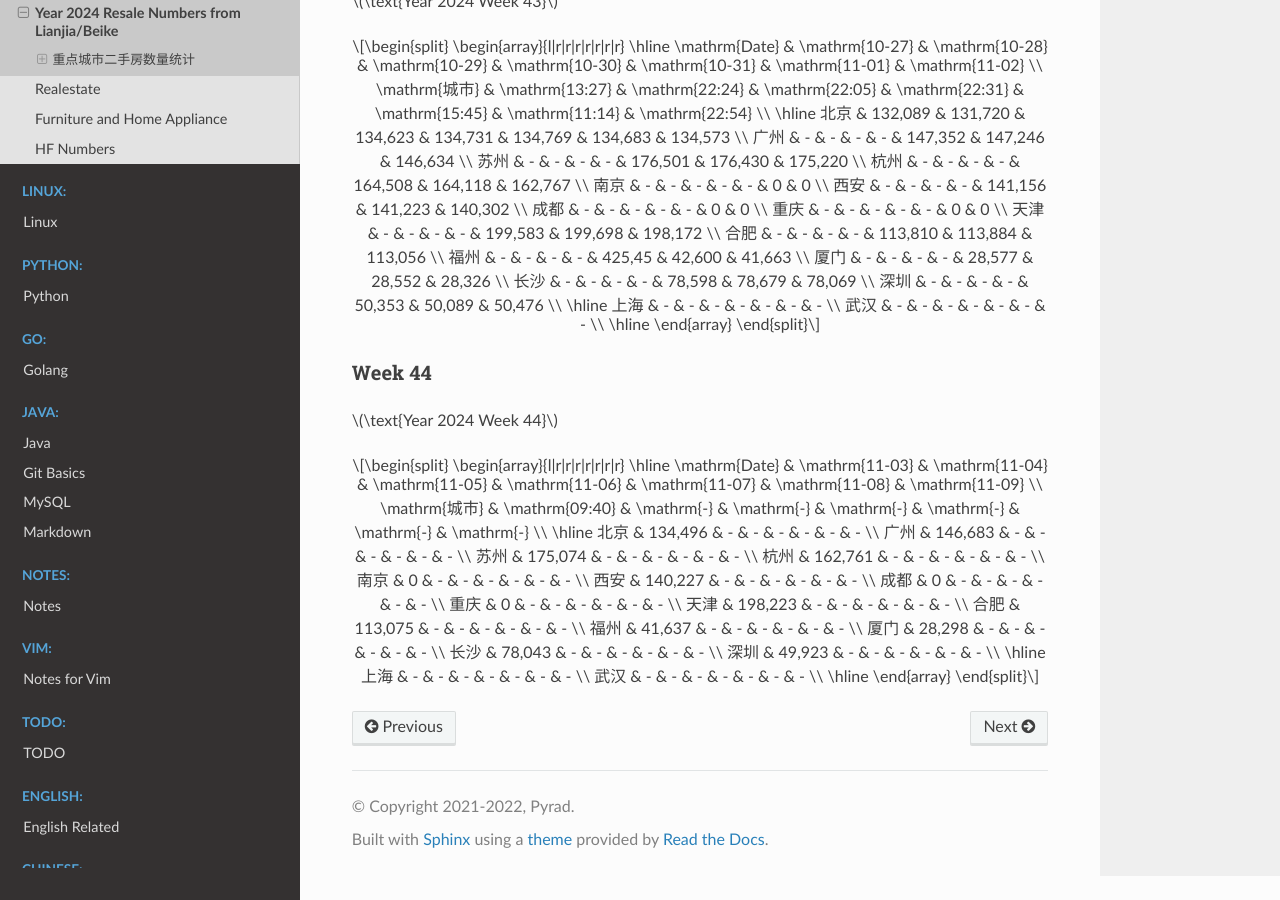
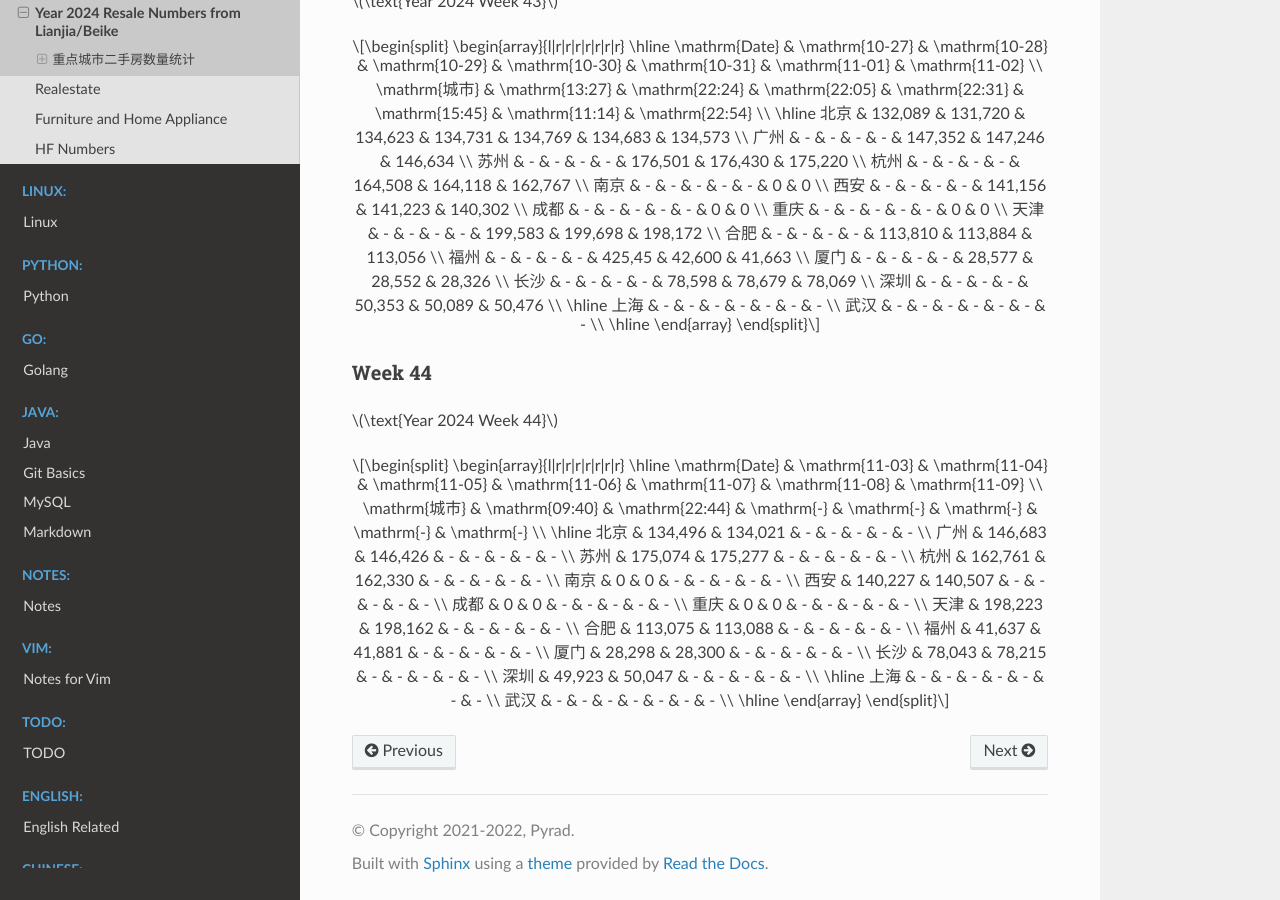
Before and after one commit to Pyrad/pyradnotes, a Sphinx documentation site: the page built from source/RealEstate/resalenumbers2024.md, in a window 1280 px wide and 900 px high, scrolled down 21137 px. Built offline with Sphinx 7.4.7 and the Read the Docs theme 3.1.0, drawn with Linux system fonts in a browser that asks for light colours; pages that are not in the unit, such as notebooks, are missing from menus; a script that is not in the unit is left out.

Commit message:
Realestate Update resale numbers 2024-11-04 22:44

```diff
--- a/source/RealEstate/resalenumbers2024.md
+++ b/source/RealEstate/resalenumbers2024.md
@@ -1419,22 +1419,22 @@ $$
 \begin{array}{l|r|r|r|r|r|r|r}
 \hline
 \mathrm{Date} & \mathrm{11-03} & \mathrm{11-04} & \mathrm{11-05} & \mathrm{11-06} & \mathrm{11-07} & \mathrm{11-08} & \mathrm{11-09} \\
-\mathrm{城市} & \mathrm{09:40} & \mathrm{-} & \mathrm{-} & \mathrm{-} & \mathrm{-} & \mathrm{-} & \mathrm{-} \\
+\mathrm{城市} & \mathrm{09:40} & \mathrm{22:44} & \mathrm{-} & \mathrm{-} & \mathrm{-} & \mathrm{-} & \mathrm{-} \\
 \hline
-北京 & 134,496 & - & - & - & - & - & - \\
-广州 & 146,683 & - & - & - & - & - & - \\
-苏州 & 175,074 & - & - & - & - & - & - \\
-杭州 & 162,761 & - & - & - & - & - & - \\
-南京 & 0 & - & - & - & - & - & - \\
-西安 & 140,227 & - & - & - & - & - & - \\
-成都 & 0 & - & - & - & - & - & - \\
-重庆 & 0 & - & - & - & - & - & - \\
-天津 & 198,223 & - & - & - & - & - & - \\
-合肥 & 113,075 & - & - & - & - & - & - \\
-福州 & 41,637 & - & - & - & - & - & - \\
-厦门 & 28,298 & - & - & - & - & - & - \\
-长沙 & 78,043 & - & - & - & - & - & - \\
-深圳 & 49,923 & - & - & - & - & - & - \\
+北京 & 134,496 & 134,021 & - & - & - & - & - \\
+广州 & 146,683 & 146,426 & - & - & - & - & - \\
+苏州 & 175,074 & 175,277 & - & - & - & - & - \\
+杭州 & 162,761 & 162,330 & - & - & - & - & - \\
+南京 & 0 & 0 & - & - & - & - & - \\
+西安 & 140,227 & 140,507 & - & - & - & - & - \\
+成都 & 0 & 0 & - & - & - & - & - \\
+重庆 & 0 & 0 & - & - & - & - & - \\
+天津 & 198,223 & 198,162 & - & - & - & - & - \\
+合肥 & 113,075 & 113,088 & - & - & - & - & - \\
+福州 & 41,637 & 41,881 & - & - & - & - & - \\
+厦门 & 28,298 & 28,300 & - & - & - & - & - \\
+长沙 & 78,043 & 78,215 & - & - & - & - & - \\
+深圳 & 49,923 & 50,047 & - & - & - & - & - \\
 \hline
 上海 & - & - & - & - & - & - & - \\
 武汉 & - & - & - & - & - & - & - \\
```
Also changed, not shown: 1 other file.
